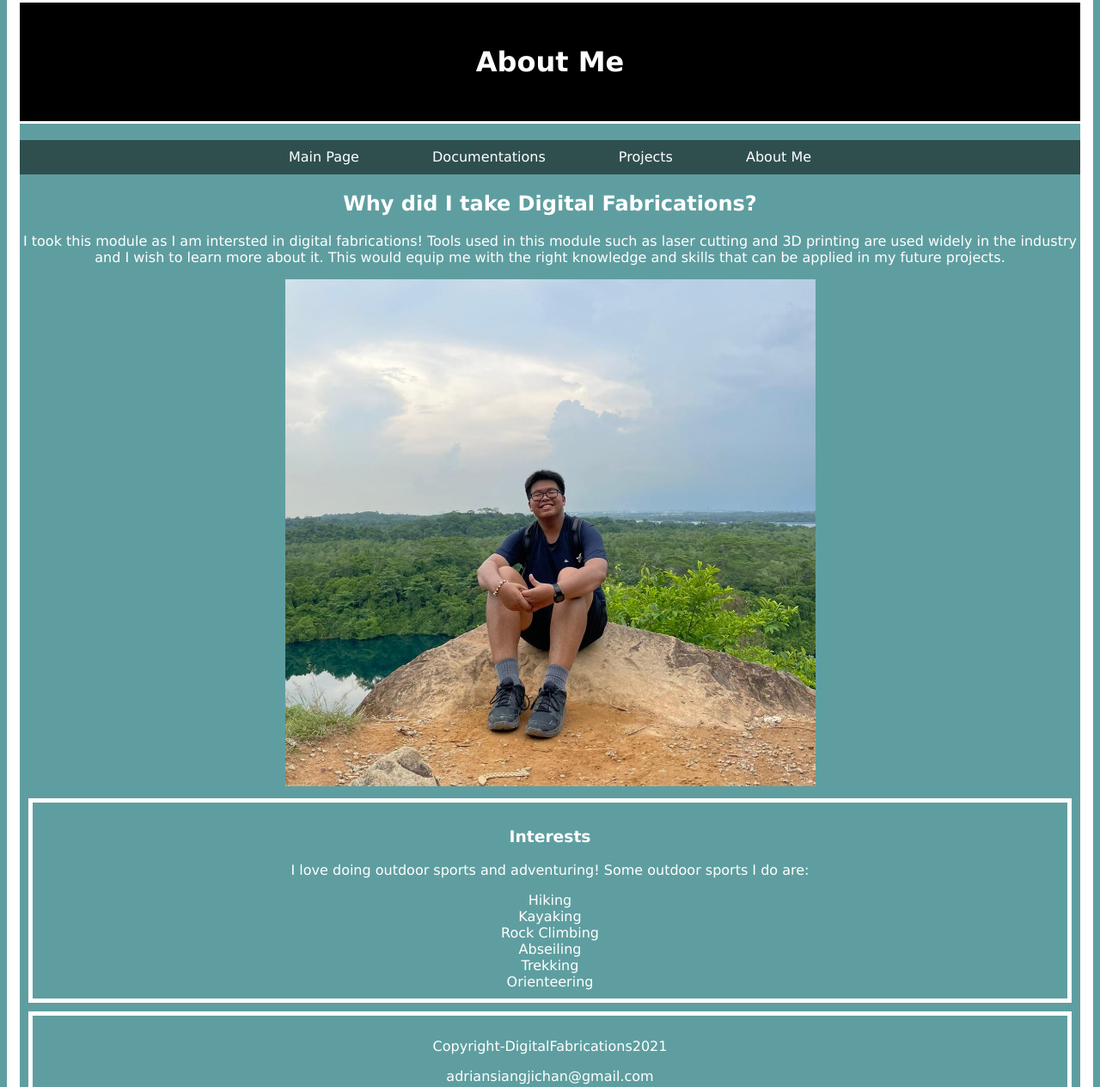
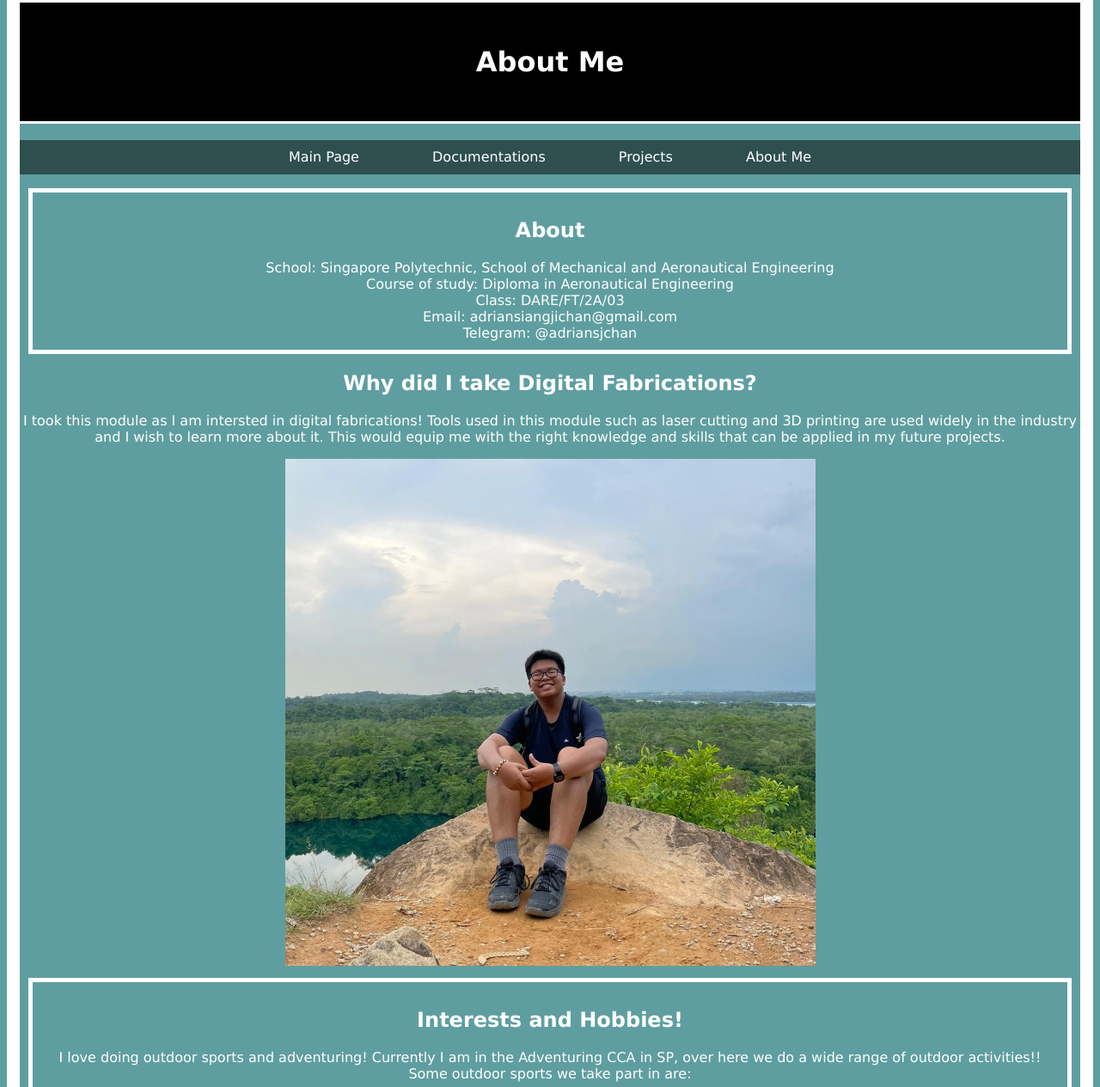
Before and after one commit to AdrianSJChan/EP1000, a plain HTML site: page aboutme.html in a window 1280 px wide. Shown: the part 41-1306 px from the top of the page at 86% size. Drawn offline with Linux system fonts and the light colour scheme.

Commit message:
final changes!!

```diff
--- a/aboutme.html
+++ b/aboutme.html
@@ -13,7 +13,19 @@
 				<li><a href="projects.html">Projects</a></li>
 				<li><a href="aboutme.html">About Me</a></li>
 			</ul>
-        </nav>
+
+		 </nav>
+
+		<div class="alignleft">
+			<h2>About</h2>
+			<ul class="no-bullets">
+				<li>School: Singapore Polytechnic, School of Mechanical and Aeronautical Engineering</li>
+				<li>Course of study: Diploma in Aeronautical Engineering</li>
+				<li>Class: DARE/FT/2A/03</li>
+				<li>Email: adriansiangjichan@gmail.com</li>
+				<li>Telegram: @adriansjchan</li>
+			</ul>
+		</div>
 
 				<h2>Why did I take Digital Fabrications?</h2>
 				<p>I took this module as I am intersted in digital fabrications! Tools used in this module such as laser cutting and 3D printing are used widely in the industry and I wish to learn more about it. This would equip me with the right knowledge and skills that can be applied in my future projects.</p>
@@ -21,8 +33,8 @@
 
 		<div class="container">
 			<div class="container-large">
-			<h3><b>Interests</b></h3>
-        		<p>I love doing outdoor sports and adventuring! Some outdoor sports I do are:</p>
+			<h2>Interests and Hobbies!</h2>
+        		<p>I love doing outdoor sports and adventuring! Currently I am in the Adventuring CCA in SP, over here we do a wide range of outdoor activities!! Some outdoor sports we take part in are:</p>
         	<ul class= "no-bullets">
 				<li>Hiking</li>
            		<li>Kayaking</li>
--- a/aboutstyle.css
+++ b/aboutstyle.css
@@ -45,7 +45,7 @@ ul.no-bullets{
 div.content-large li{
   padding: 10px;
 }
-.container div{
+div.container{
   border: 5px solid white;
   margin: 10px;
   padding: 10px;
@@ -64,3 +64,8 @@ img.bigimage{
   width: 75%;
   height: auto;
 }
+div.alignleft{
+  margin: 10px;
+  padding: 10px;
+  border: 5px solid white;
+}
```
Also changed, not shown: git.html (+1 -1 lines), html.html (+3 -3 lines), index.html (+9 -5 lines), safety.html (+2 -2 lines).
